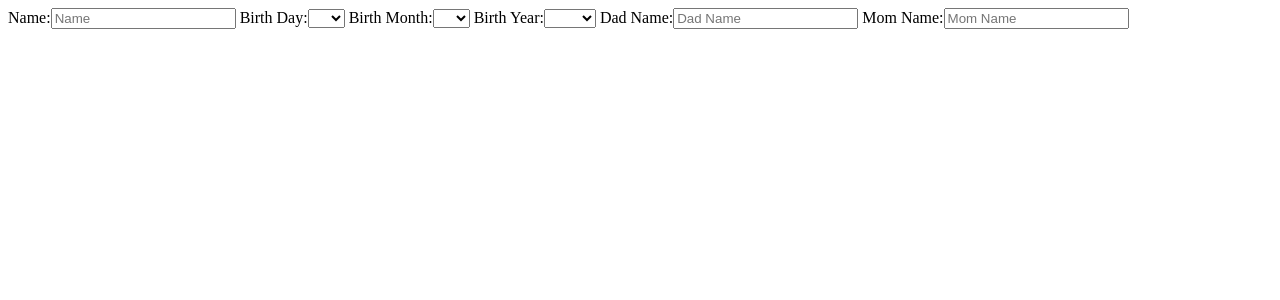
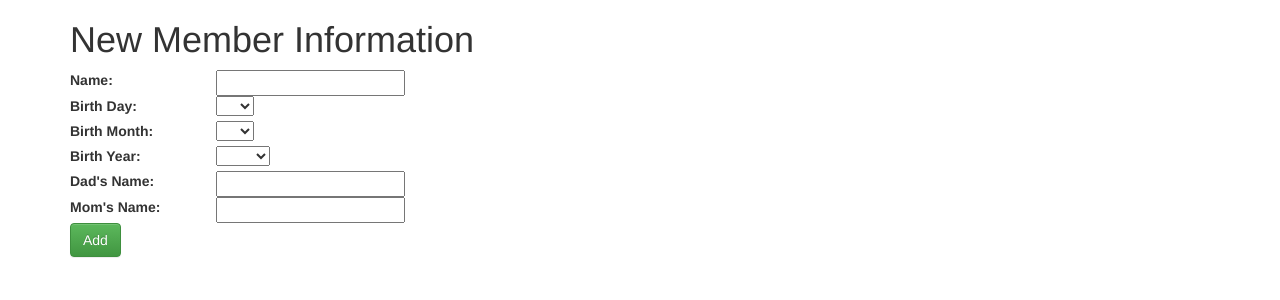
Before and after one commit to zkan/mae-mamia-club, a Django app: page /members/add/ in a window 1280 px wide. Shown: the top 300 px of the page. Run offline with Django 3.2, Linux system fonts and the light colour scheme; some libraries are stand-ins or nearby versions.

Commit message:
adjust the form style :bear:

```diff
--- a/mae_mamia_club/members/forms.py
+++ b/mae_mamia_club/members/forms.py
@@ -7,11 +7,6 @@ class MemberForm(forms.Form):
     name = forms.CharField(
         label='Name',
         max_length=300,
-        widget=forms.TextInput(
-            attrs={
-                'placeholder': 'Name'
-            }
-        ),
         required=True
     )
 
@@ -36,21 +31,11 @@ class MemberForm(forms.Form):
     dad_name = forms.CharField(
         label='Dad Name',
         max_length=300,
-        widget=forms.TextInput(
-            attrs={
-                'placeholder': 'Dad Name'
-            }
-        ),
         required=True
     )
 
     mom_name = forms.CharField(
         label='Mom Name',
         max_length=300,
-        widget=forms.TextInput(
-            attrs={
-                'placeholder': 'Mom Name'
-            }
-        ),
         required=True
     )
--- a/mae_mamia_club/templates/member_add.html
+++ b/mae_mamia_club/templates/member_add.html
@@ -1 +1,79 @@
-{{ form }}
+<!DOCTYPE html>
+<html>
+<!-- Latest compiled and minified CSS -->
+<link rel="stylesheet" href="https://maxcdn.bootstrapcdn.com/bootstrap/3.3.2/css/bootstrap.min.css">
+<!-- Optional theme -->
+<link rel="stylesheet" href="https://maxcdn.bootstrapcdn.com/bootstrap/3.3.2/css/bootstrap-theme.min.css">
+<body>
+
+<div class="container">
+    <div class="row">
+        <div class="col-md-6">
+            <h1>New Member Information</h1>
+        </div>
+    </div>
+    <div class="row">
+        <div class="col-md-6">
+            <form method="post">
+                <div class="row">
+                    <div class="col-md-3">
+                        <label>Name:</label>
+                    </div>
+                    <div class="col-md-9">
+                        {{ form.name }}
+                    </div>
+                </div>
+                <div class="row">
+                    <div class="col-md-3">
+                        <label>Birth Day:</label>
+                    </div>
+                    <div class="col-md-9">
+                        {{ form.birth_day }}
+                    </div>
+                </div>
+                <div class="row">
+                    <div class="col-md-3">
+                        <label>Birth Month:</label>
+                    </div>
+                    <div class="col-md-9">
+                        {{ form.birth_month }}
+                    </div>
+                </div>
+                <div class="row">
+                    <div class="col-md-3">
+                        <label>Birth Year:</label>
+                    </div>
+                    <div class="col-md-9">
+                        {{ form.birth_year }}
+                    </div>
+                </div>
+                <div class="row">
+                    <div class="col-md-3">
+                        <label>Dad's Name:</label>
+                    </div>
+                    <div class="col-md-9">
+                        {{ form.dad_name }}
+                    </div>
+                </div>
+                <div class="row">
+                    <div class="col-md-3">
+                        <label>Mom's Name:</label>
+                    </div>
+                    <div class="col-md-9">
+                        {{ form.mom_name }}
+                    </div>
+                </div>
+                <div class="row">
+                    <div class="col-md-12">
+                        <button name="submit" class="btn btn-success pull-lef" type="submit">Add</button>
+                    </div>
+                </div>
+            </form>
+        </div>
+    </div>
+</div>
+
+<!-- Latest compiled and minified JavaScript -->
+<script src="https://maxcdn.bootstrapcdn.com/bootstrap/3.3.2/js/bootstrap.min.js"></script>
+</body>
+</html>
```
Also changed, not shown: mae_mamia_club/members/tests/test_views.py (+30 -17 lines).
